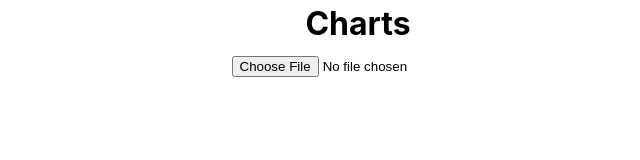
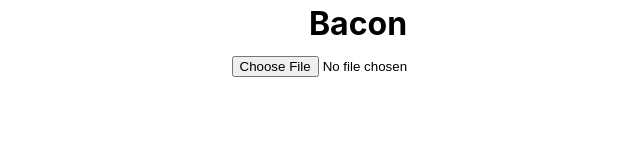
Before and after one commit to leogroque/bacon-txt-charts, a React (Create React App) app: page / in a window 1280 px wide. Shown: the top 160 px of the page, without its empty margins (282-922 px from the left). Built offline with nearby package versions, Linux system fonts and the light colour scheme.

Commit message:
Alterando nome do site

```diff
--- a/src/components/Header/Header.tsx
+++ b/src/components/Header/Header.tsx
@@ -4,7 +4,7 @@ import './Header.css';
 export const Header = () => {
   return (
     <header className="header">
-      <h1>Charts</h1>
+      <h1>Bacon</h1>
       <ReadTxt />
     </header>
   );
```
